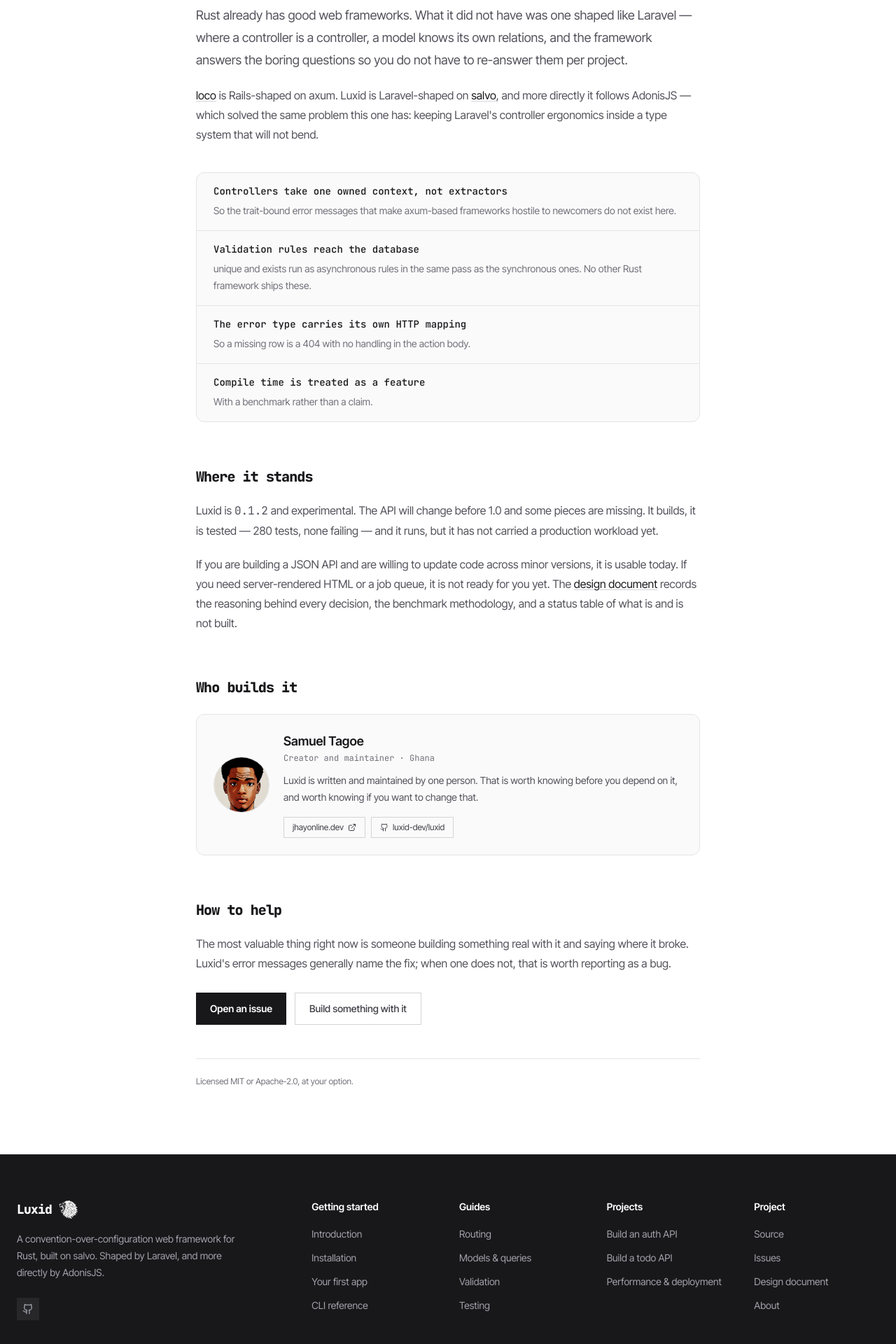
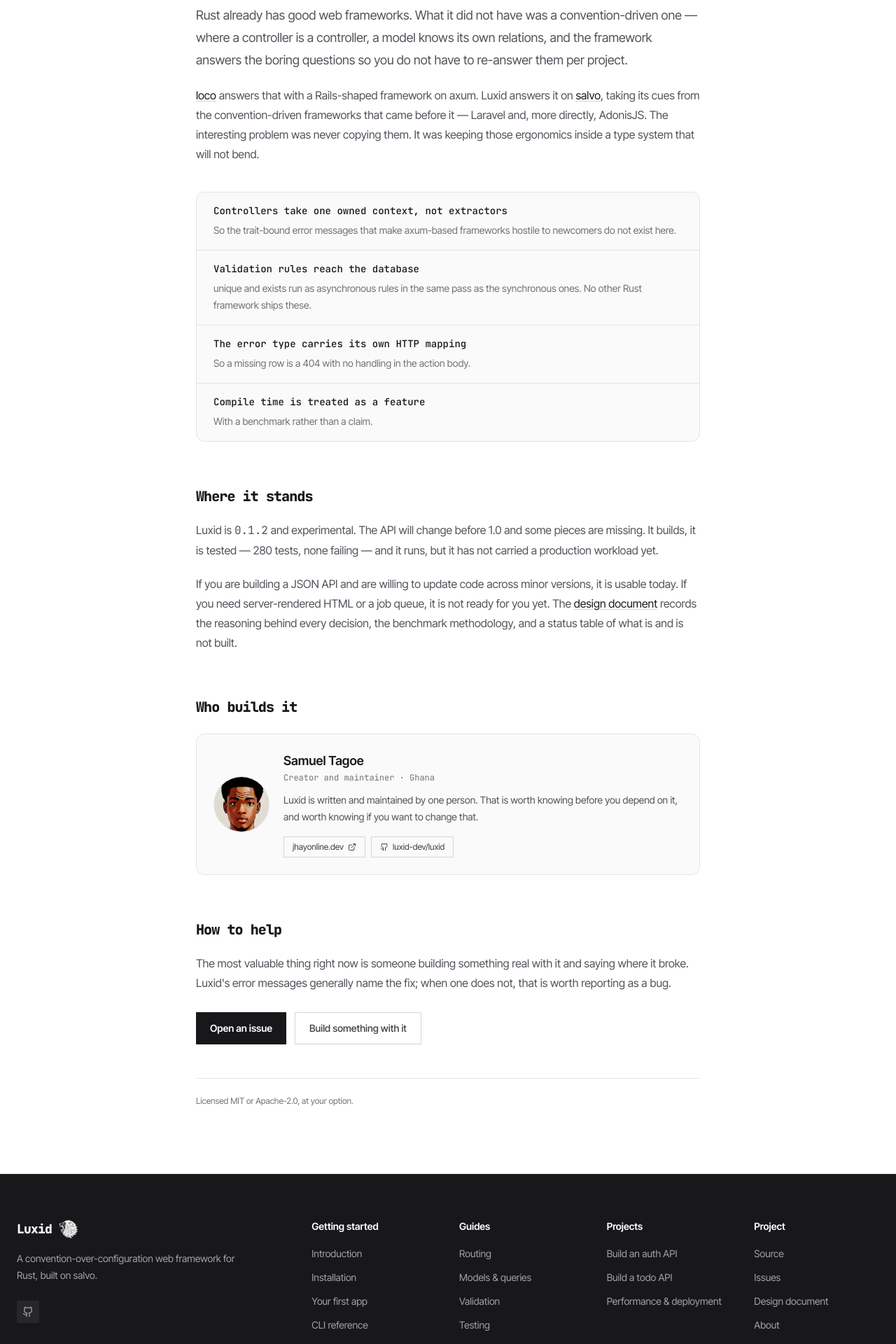
Before and after one commit to luxid-dev/web, a React (Vite) app: page /about in a window 1280 px wide. Shown: the part 240-2160 px from the top of the page at 70% size. Built offline with nearby package versions, Linux system fonts and the light colour scheme.

Commit message:
docs: reduce Laravel and AdonisJS mentions to one acknowledgement
Twelve mentions read as trading on their names. The influence is now
credited in the About page and the introduction, and nowhere else.

```diff
--- a/index.html
+++ b/index.html
@@ -1,9 +1,11 @@
-<!DOCTYPE html>
+<!doctype html>
 <html lang="en">
   <head>
     <meta charset="UTF-8" />
     <meta name="viewport" content="width=device-width, initial-scale=1.0" />
-    <title>Luxid — a Rust web framework shaped by Laravel</title>
+    <title>
+      Luxid — a convention-over-configuration web framework for Rust
+    </title>
     <meta
       name="description"
       content="Luxid is a convention-over-configuration web framework for Rust, built on salvo. Controllers take one owned context, validation rules reach the database, and errors carry their own HTTP mapping."
@@ -11,7 +13,10 @@
     <link rel="icon" type="image/svg+xml" href="/lion7.svg" />
 
     <meta property="og:type" content="website" />
-    <meta property="og:title" content="Luxid — a Rust web framework shaped by Laravel" />
+    <meta
+      property="og:title"
+      content="Luxid — a convention-over-configuration web framework for Rust"
+    />
     <meta
       property="og:description"
       content="Convention over configuration, in a type system that will not bend. Controllers take one owned context, validation rules reach the database, and a missing row is a 404 with no handling in the action."
--- a/src/components/About.tsx
+++ b/src/components/About.tsx
@@ -55,7 +55,7 @@
         </h1>
 
         <p className={`mt-7 text-lg leading-8 ${body}`}>
-          Rust already has good web frameworks. What it did not have was one shaped like Laravel —
+          Rust already has good web frameworks. What it did not have was a convention-driven one —
           where a controller is a controller, a model knows its own relations, and the framework
           answers the boring questions so you do not have to re-answer them per project.
         </p>
@@ -69,7 +69,7 @@
           >
             loco
           </a>{' '}
-          is Rails-shaped on axum. Luxid is Laravel-shaped on{' '}
+          answers that with a Rails-shaped framework on axum. Luxid answers it on{' '}
           <a
             href="https://salvo.rs"
             target="_blank"
@@ -78,8 +78,9 @@
           >
             salvo
           </a>
-          , and more directly it follows AdonisJS — which solved the same problem this one has:
-          keeping Laravel's controller ergonomics inside a type system that will not bend.
+          , taking its cues from the convention-driven frameworks that came before it — Laravel and,
+          more directly, AdonisJS. The interesting problem was never copying them. It was keeping
+          those ergonomics inside a type system that will not bend.
         </p>
 
         <ul className={`mt-10 divide-y rounded-xl border ${raised} ${darkMode ? 'divide-zinc-900' : 'divide-zinc-200'}`}>
--- a/src/components/Footer.tsx
+++ b/src/components/Footer.tsx
@@ -86,8 +86,7 @@
             </a>
 
             <p className="mb-6 max-w-xs text-sm leading-6 text-zinc-400">
-              A convention-over-configuration web framework for Rust, built on salvo. Shaped by
-              Laravel, and more directly by AdonisJS.
+              A convention-over-configuration web framework for Rust, built on salvo.
             </p>
 
             <a
--- a/src/components/Hero.tsx
+++ b/src/components/Hero.tsx
@@ -68,10 +68,10 @@
               darkMode ? 'text-zinc-400' : 'text-zinc-600'
             }`}
           >
-            A web framework for Rust, shaped by Laravel and — more directly — by AdonisJS.
-            Controllers take one owned context, validation rules reach the database, and a missing
-            row is a <span className={darkMode ? 'text-zinc-200' : 'text-zinc-900'}>404</span> with
-            nothing in the action body.
+            A convention-over-configuration web framework for Rust. Controllers take one owned
+            context, validation rules reach the database, and a missing row is a{' '}
+            <span className={darkMode ? 'text-zinc-200' : 'text-zinc-900'}>404</span> with nothing
+            in the action body.
           </p>
 
           <div className="mt-9 flex flex-col gap-3 sm:flex-row sm:items-center">
--- a/src/docs/content/IntroductionContent.tsx
+++ b/src/docs/content/IntroductionContent.tsx
@@ -8,7 +8,7 @@
       <H2>What Luxid is</H2>
 
       <Lead>
-        Luxid is a web framework for Rust that takes its shape from Laravel and, more directly, from AdonisJS. If you have used either, most of this will feel familiar. If you have not, that is fine — this course assumes you have not.
+        Luxid is a convention-over-configuration web framework for Rust. Its shape owes a debt to the convention-driven frameworks that came before it — Laravel and, more directly, AdonisJS — so if you have used either, much of this will feel familiar. If you have not, that is fine: this course assumes you have not.
       </Lead>
 
       <P>The pitch is short: <strong>Rust's performance and safety, without Rust's usual web boilerplate.</strong> You should be able to describe a resource and get a working, documented, tested API out the other side.</P>
@@ -110,7 +110,7 @@
     └── seeders/          development data`}
       />
 
-      <P>If you have used Laravel, this is <C>app/Http/Controllers</C>, <C>app/Models</C>, <C>database/migrations</C> under different names. If you have not, each directory gets its own chapter.</P>
+      <P>If you have worked in a convention-driven framework before, these directories will look familiar under different names. If you have not, each one gets its own chapter.</P>
 
       <H2>What Luxid is not</H2>
 
```
